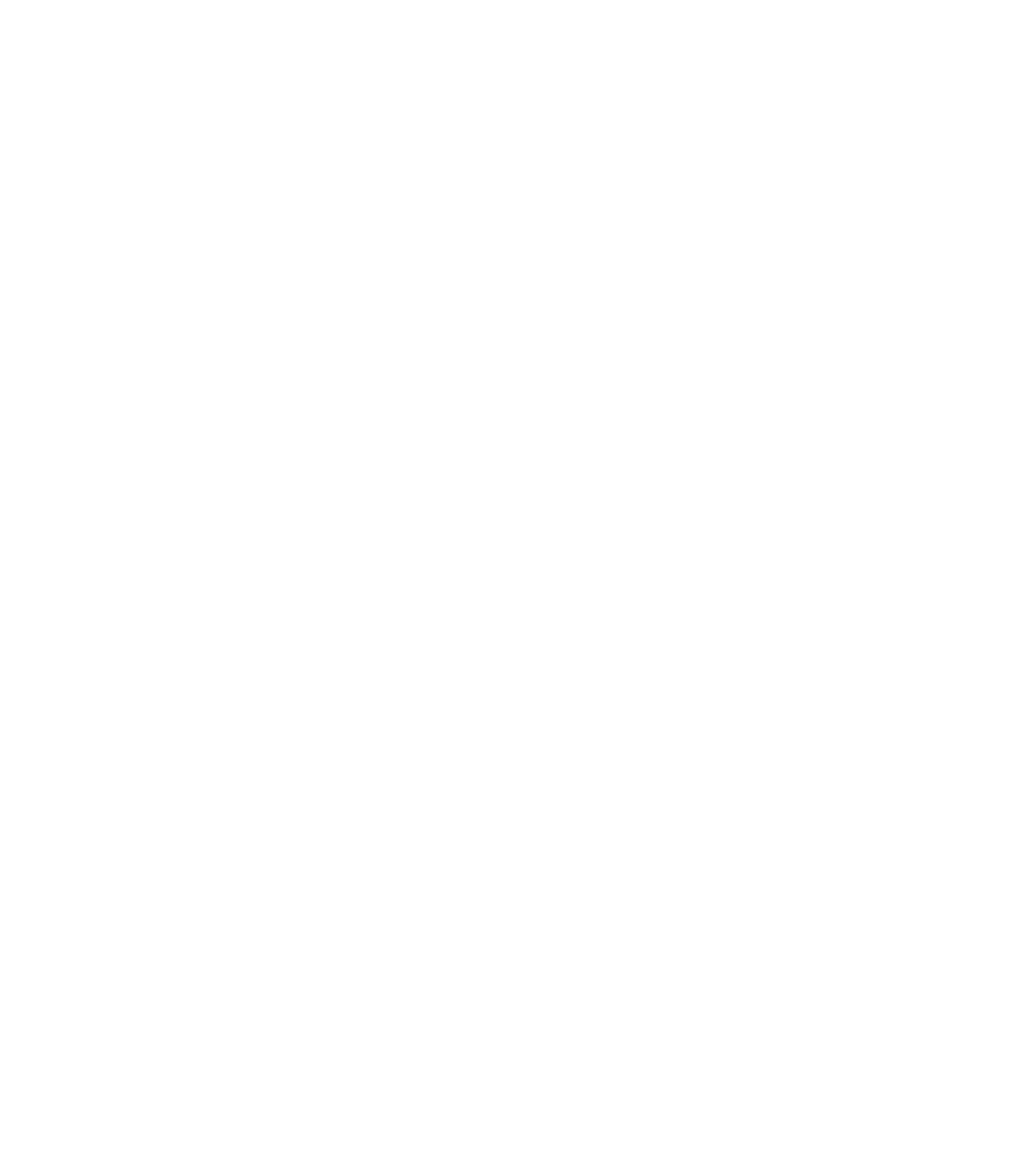
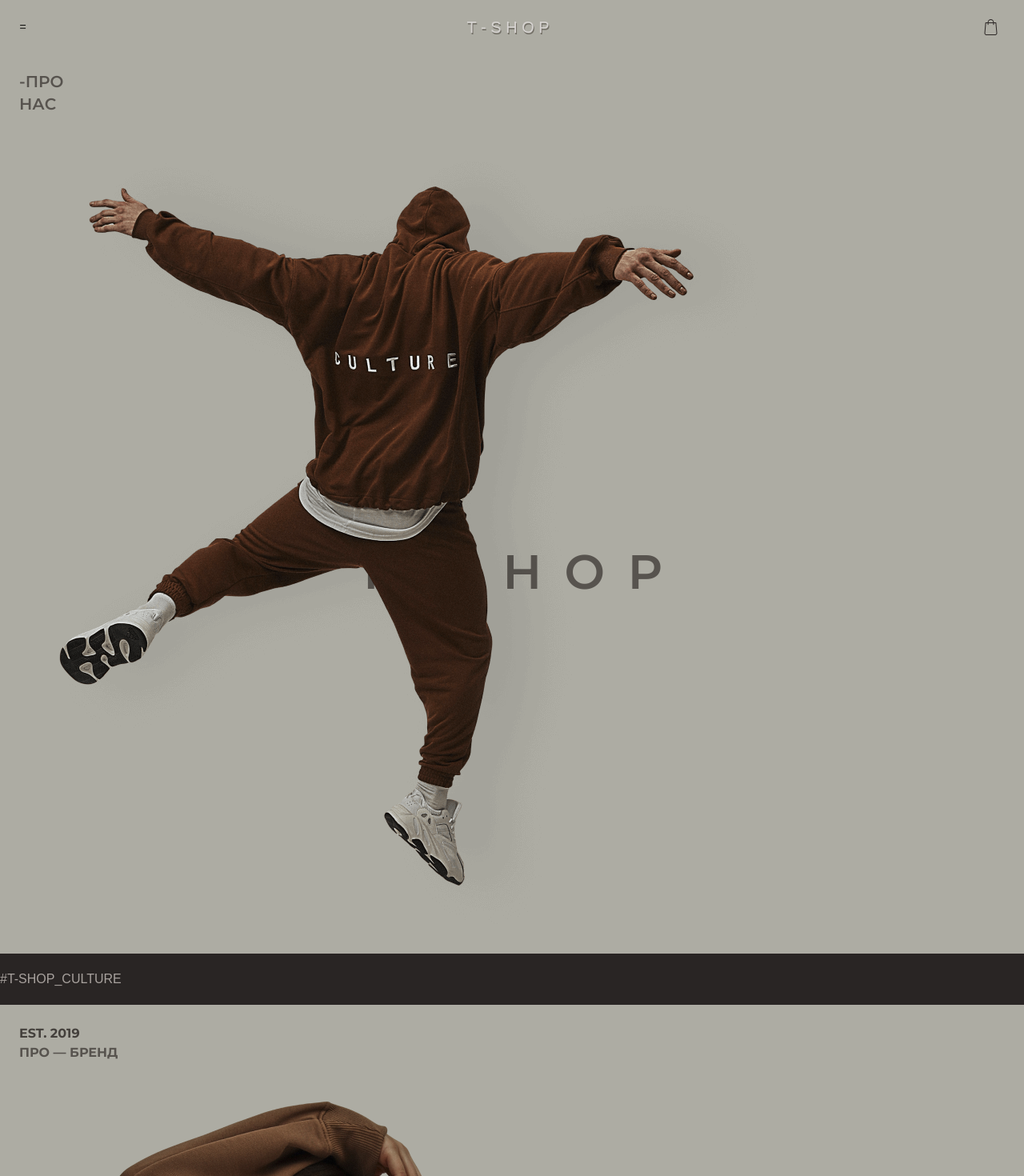
Before and after one commit to OleksandrPyvko/shop, a React (Vite) app: page /about-us in a window 1280 px wide. Before the commit this address had no page. Shown: the top 1470 px of the page at 80% size. Before the commit the page ends 800 px from the top, so only its background shows below. Built offline with nearby package versions, Linux system fonts and the light colour scheme; a web font is replaced by a local one.

Commit message:
about us

```diff
--- a/src/App.jsx
+++ b/src/App.jsx
@@ -5,7 +5,8 @@ import Home from "./pages/Home";
 import Catalog from "./pages/Catalog";
 import Delivery from "./pages/Delivery";
 import FAQ from "./pages/FAQ";
-
+import AboutUs from "./pages/AboutUs";
+import Contacts from "./pages/Contacts";
 
 function App() {
   return (
@@ -18,6 +19,8 @@ function App() {
               <Route path="catalog" element={<Catalog />} />
               <Route path="delivery" element={<Delivery />} />
               <Route path="faq" element={<FAQ />} />
+              <Route path="contacts" element={<Contacts />} />
+              <Route path="about-us" element={<AboutUs />} />
             </Route>
 
             {/* <Header />
--- a/src/components/Carousel.jsx
+++ b/src/components/Carousel.jsx
@@ -43,7 +43,7 @@ function Carousel({ images }) {
               transform: `translateY(${scrollPosition * 0.4}px)`,
             }}
           >
-            <div className="absolute w-[110px] top-[65px] left-[30px] uppercase text-stone-300  dela flex flex-col ">
+            <div className="absolute w-[110px] top-[65px] left-[30px] uppercase text-stone-300 dela text-lg flex flex-col ">
               <span>{slide.title}</span>
 
               <span className="text-stone-700 font-bold my-1 mb-3">
--- a/src/components/DropDownItem.jsx
+++ b/src/components/DropDownItem.jsx
@@ -14,7 +14,7 @@ function DropDownItem({ title, desc, isOpen, onClick }) {
 
   return (
     <div
-      className="text-neutral-500 mx-6 transition-all duration-1000 ease-in-out  border-y border-stone-800 flex flex-col "
+      className="text-stone-500 mx-6 transition-all duration-1000 ease-in-out  border-y border-stone-800 flex flex-col "
       style={{
         paddingBottom: isOpen ? "2rem" : "",
       }}
@@ -34,7 +34,7 @@ function DropDownItem({ title, desc, isOpen, onClick }) {
 
       <p
         ref={contentRef}
-        className={`text-sm text-neutral-500 overflow-y-hidden opacity-0 transition-all duration-700 ease-in-out ${
+        className={`text-sm text-stone-500 overflow-y-hidden opacity-0 transition-all duration-700 ease-in-out ${
           isOpen ? " opacity-100" : ""
         }`}
         style={{
--- a/src/components/Menu.jsx
+++ b/src/components/Menu.jsx
@@ -39,8 +39,14 @@ function Menu() {
         <NavLink onClick={handleClose} to="/faq">
           допомога
         </NavLink>
-        <li>Контакти</li>
-        <li>Про T-SHOP</li>
+        <li>
+          <NavLink onClick={handleClose} to="/contacts">
+            контакти
+          </NavLink>
+        </li>
+        <li><NavLink onClick={handleClose} to="/about-us">
+            про t-shop
+          </NavLink></li>
       </ul>
     </div>
   );
--- /dev/null
+++ b/src/pages/AboutUs.jsx
@@ -0,0 +1,29 @@
+import About from "../components/About";
+import RunningLine from "../components/RunningLine";
+
+function AboutUs() {
+  return (
+    <>
+      <div className="bg-[#adaca3] pt-[64px] relative">
+        <div>
+          <p className="ml-6 mt-6 text-xl text-stone-600 font-semibold uppercase">
+            -Про <br /> нас
+          </p>
+        </div>
+        <div className="relative z-20">
+          <img src="../public/about-us.png" alt="" className="h-2/3" />
+        </div>
+        <span
+          className="absolute top-[60%] left-[50%] text-stone-600 font-semibold z-10 w-full translate-x-[-50%] translate-y-[-50%] text-6xl tracking-widest text-center"
+          style={{}}
+        >
+          T - S H O P
+        </span>
+      </div>
+      <RunningLine />
+      <About />
+    </>
+  );
+}
+
+export default AboutUs;
--- /dev/null
+++ b/src/pages/Contacts.jsx
@@ -0,0 +1,9 @@
+function Contacts() {
+    return (
+        <div>
+
+        </div>
+    )
+}
+
+export default Contacts
--- a/src/ui/LinkButton.jsx
+++ b/src/ui/LinkButton.jsx
@@ -1,9 +1,10 @@
 import { AiOutlineArrowRight } from "react-icons/ai";
 
-function LinkButton({ className }) {
+function LinkButton({ className, linkTo }) {
   return (
     <button
-      className={`bg-stone-700 bg-opacity-50 w-[35px] h-[35px] flex justify-center items-center ${className}`}
+      className={`bg-stone-700 bg-opacity-70 w-[45px] h-[45px] rounded-full flex justify-center items-center ${className}`}
+      href={linkTo}
     >
       <AiOutlineArrowRight />
     </button>
```
Also changed, not shown: public/about-us.png (added).
